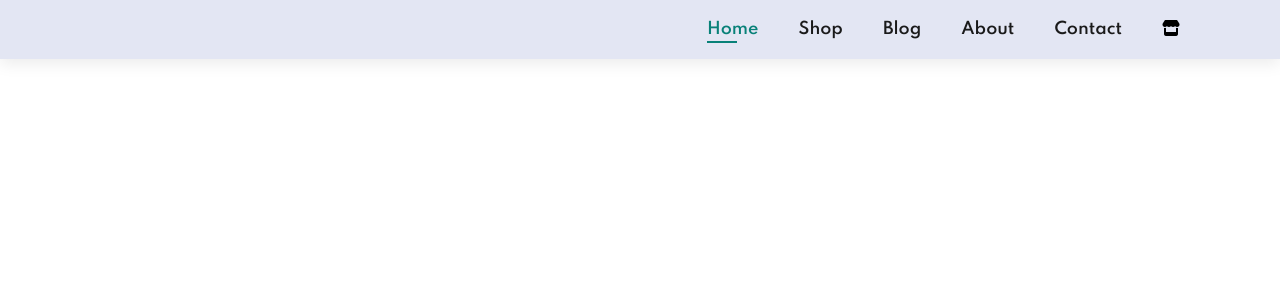
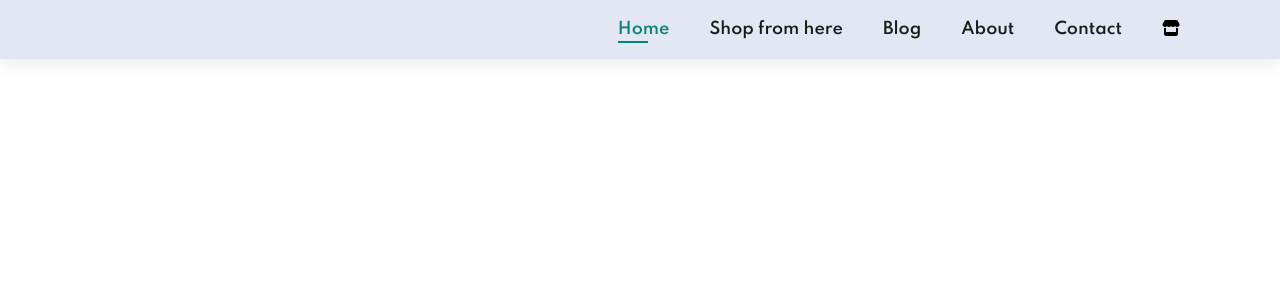
Before and after one commit to Vipin-4111/E-Commerce, a plain HTML site: page index.html in a window 1280 px wide. Shown: the top 288 px of the page. Drawn offline with Linux system fonts and the light colour scheme.

Commit message:
Update index.html
we change shop to "Shop from here"

```diff
--- a/index.html
+++ b/index.html
@@ -13,7 +13,7 @@
         <div>
             <ul id="navbar">
                 <li><a class="active" href="index.html">Home</a></li>
-                <li><a href="shop.html">Shop</a></li>
+                <li><a href="shop.html">Shop from here</a></li>
                 <li><a href="blog.html">Blog</a></li>
                 <li><a href="about.html">About</a></li>
                 <li><a href="contact.html">Contact</a></li>
```
